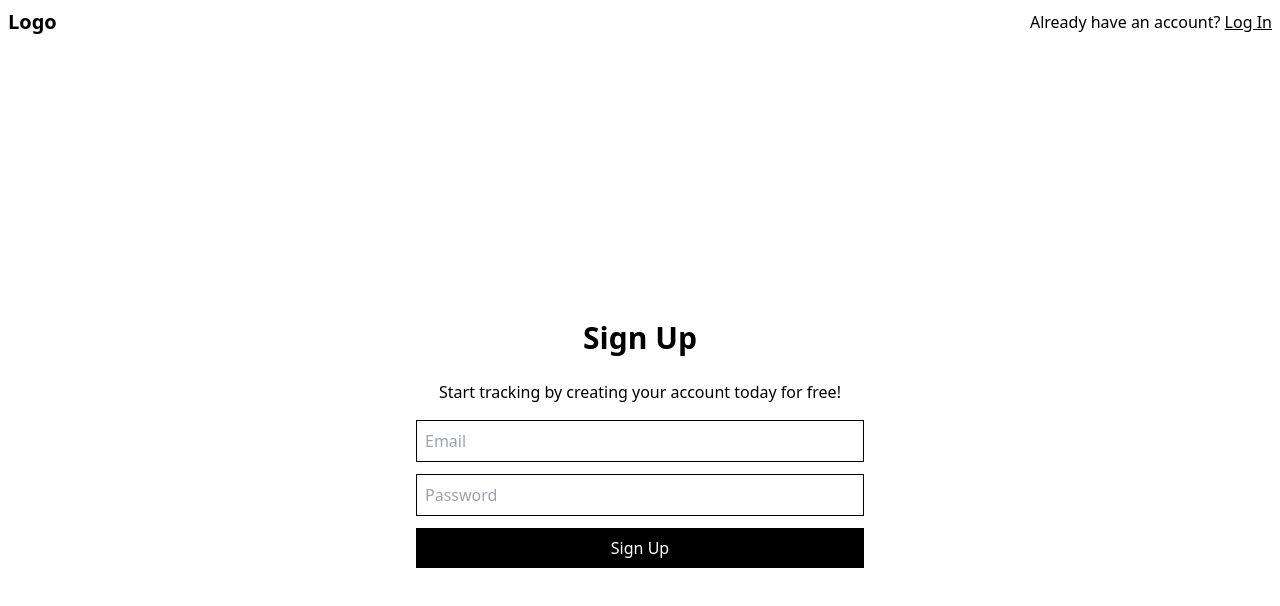
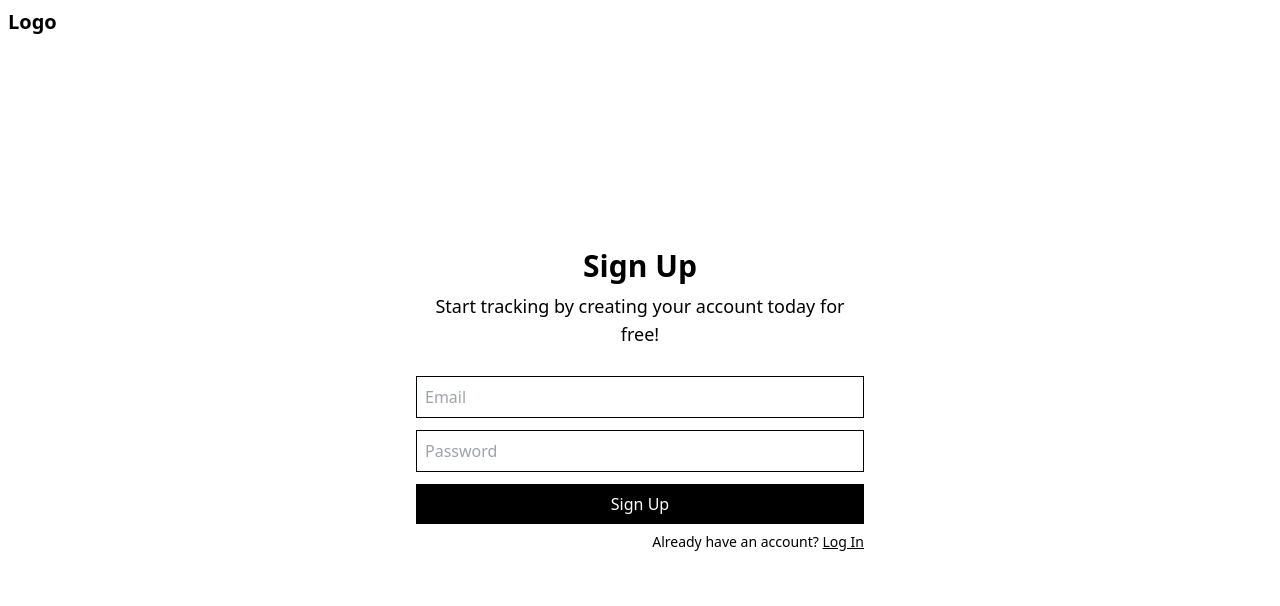
Before and after one commit to kanzoonrekza/trackr-app, a React (Vite) app: page /signup in a window 1280 px wide. Shown: the top 606 px of the page. Built offline with nearby package versions, Linux system fonts and the light colour scheme.

Commit message:
applied auth layout to signup page

```diff
--- a/src/components/header-signup.tsx
+++ /dev/null
@@ -1,19 +0,0 @@
-import { Link } from "@tanstack/react-router";
-
-export default function Header() {
-  return (
-    <div className="bg-white">
-      <div className="mx-auto flex max-w-screen-xl items-center justify-between p-2">
-        <Link className="text-xl font-bold" to="/dashboard">
-          Logo
-        </Link>
-        <p className="font-medium">
-          <span>Already have an account? </span>
-          <Link className="underline" to="/login">
-            Log In
-          </Link>
-        </p>
-      </div>
-    </div>
-  );
-}
--- a/src/layout/signup-layout.tsx
+++ /dev/null
@@ -1,14 +0,0 @@
-import Header from "../components/header-signup";
-
-export default function SignupLayout({
-  children,
-}: {
-  children: React.ReactNode;
-}) {
-  return (
-    <div>
-      <Header />
-      <main>{children}</main>
-    </div>
-  );
-}
--- a/src/routes/(authentication)/login.lazy.tsx
+++ b/src/routes/(authentication)/login.lazy.tsx
@@ -23,7 +23,7 @@ export default function Login() {
         <div>
           <input
             type="email"
-            placeholder="Email / Username"
+            placeholder="Email"
             className="w-full border border-black p-2"
           />
         </div>
--- a/src/routes/(authentication)/signup.lazy.tsx
+++ b/src/routes/(authentication)/signup.lazy.tsx
@@ -1,27 +1,26 @@
-import { createLazyFileRoute } from "@tanstack/react-router";
+import { createLazyFileRoute, Link, useNavigate } from "@tanstack/react-router";
 import { FormEvent } from "react";
-import SignupLayout from "../../layout/signup-layout";
+import AuthLayout from "../../layout/auth-layout";
 
 export const Route = createLazyFileRoute("/(authentication)/signup")({
   component: Signup,
 });
 
 export default function Signup() {
+  const navigate = useNavigate();
   const handleSubmit = (event: FormEvent<HTMLFormElement>) => {
     event.preventDefault();
-    console.log("Signup");
+    navigate({ to: "/login" });
   };
 
   return (
-    <SignupLayout>
-      <div className="flex min-h-screen items-center justify-center bg-white">
-        <div className="w-full max-w-md bg-white">
-          <h2 className="text-center text-3xl font-semibold">Sign Up</h2>
-          <p className="mt-6 text-center">
+    <AuthLayout>
+      <AuthLayout.Title>Sign Up</AuthLayout.Title>
+      <AuthLayout.SubTitle>
         Start tracking by creating your account today for free!
-          </p>
-          <form onSubmit={handleSubmit}>
-            <div className="mb-3 mt-4">
+      </AuthLayout.SubTitle>
+      <form onSubmit={handleSubmit} className="flex flex-col gap-3">
+        <div>
           <input
             type="email"
             placeholder="Email"
@@ -35,15 +34,16 @@ export default function Signup() {
             className="w-full border border-black p-2"
           />
         </div>
-            <button
-              type="submit"
-              className="mt-3 w-full bg-black p-2 text-white"
-            >
+        <button type="submit" className="w-full bg-black p-2 text-white">
           Sign Up
         </button>
       </form>
-        </div>
-      </div>
-    </SignupLayout>
+      <AuthLayout.Redirect>
+        Already have an account?&nbsp;
+        <Link className="underline" to="/login">
+          Log In
+        </Link>
+      </AuthLayout.Redirect>
+    </AuthLayout>
   );
 }
```
Lines whose indentation alone changed are shown as unchanged.
